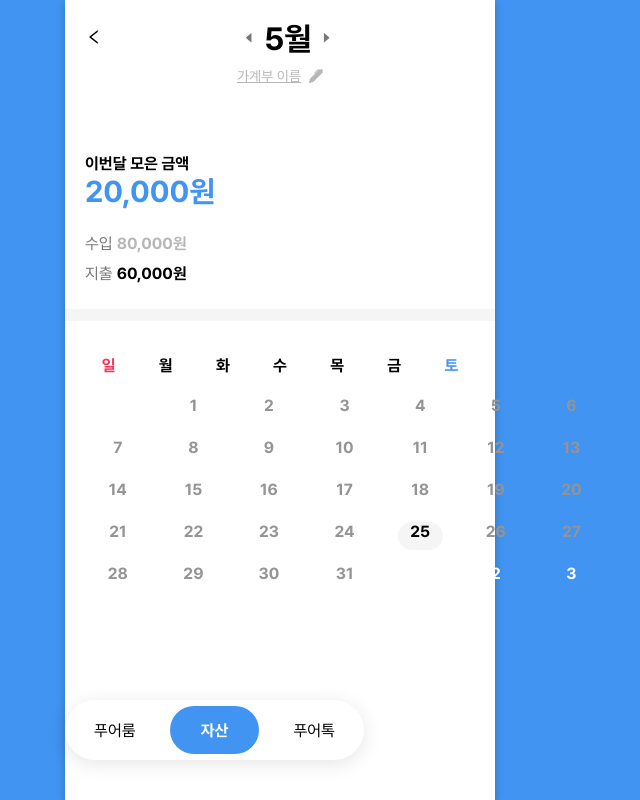
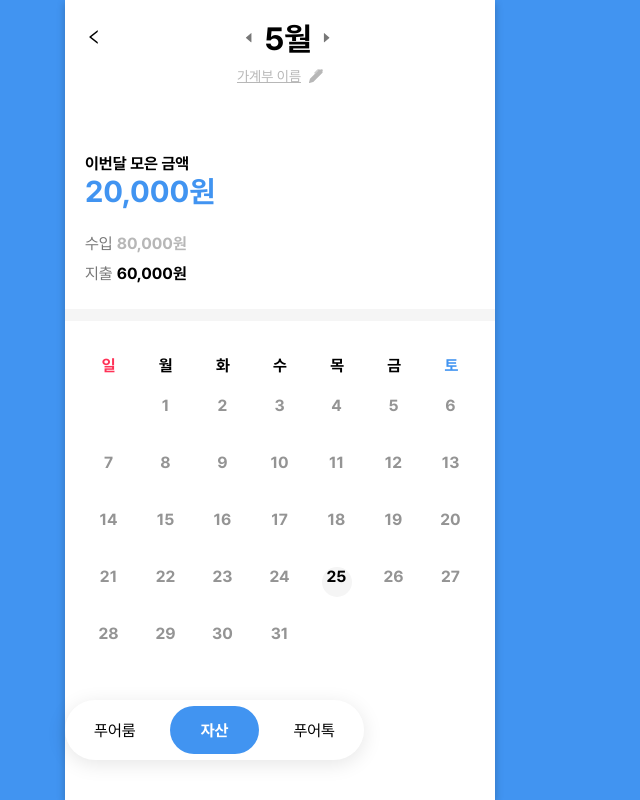
Before and after one commit to Apoorpoor/Apoorpoor_Frontend, a React (Create React App) app: page /account in a window 1280 px wide. Shown: the whole page, without its empty margins (360-1000 px from the left). Built offline with nearby package versions, Linux system fonts and the light colour scheme.

Commit message:
[Design] 캘린더 간격 수정

```diff
--- a/src/components/elements/Calendar.tsx
+++ b/src/components/elements/Calendar.tsx
@@ -6,7 +6,7 @@ interface CalendarProps {
   today: Moment;
 }
 
-function Calendar({ today }: CalendarProps) {
+function Calendar({ today }: CalendarProps): JSX.Element {
   const firstWeek = today.clone().startOf('month').week();
   const lastWeek =
     today.clone().endOf('month').week() === 1
--- a/src/pages/accounts/Account.tsx
+++ b/src/pages/accounts/Account.tsx
@@ -10,7 +10,7 @@ import { BsFillPenFill } from 'react-icons/bs';
 import moment, { Moment } from 'moment';
 import { Calendar, Controller } from '../../components';
 
-function Account() {
+function Account(): JSX.Element {
   const navigate = useNavigate();
 
   const [getMoment, setMoment] = useState(moment());
--- a/src/pages/main/Main.tsx
+++ b/src/pages/main/Main.tsx
@@ -4,14 +4,14 @@ import '../../styles/pages/_Main.scss';
 import { FaPlus } from 'react-icons/fa';
 import { Controller } from '../../components';
 
-function Main() {
+function Main(): JSX.Element {
   const navigate = useNavigate();
 
   const [account, setAccount] = useState(false);
 
   const [accountNumber, setAccountNumber] = useState(0);
 
-  const addAccountHandler = () => {
+  const addAccountHandler = (): void => {
     setAccount(true);
     setAccountNumber(accountNumber + 1);
   };
--- a/src/styles/components/_Calender.scss
+++ b/src/styles/components/_Calender.scss
@@ -47,16 +47,16 @@
   display: flex;
   justify-content: center;
   // border: 1px solid gray;
-  width: 5.75vw;
-  height: 5vh;
+  width: 55px;
+  height: 55px;
   color: #949494;
   font-weight: 700;
   // background-color: yellow;
 }
 
 .todaySt {
-  width: 3.5vw;
-  height: 3.5vh;
+  width: 30px;
+  height: 30px;
   border-radius: 999px;
   background-color: #f5f5f5;
   display: flex;
```
